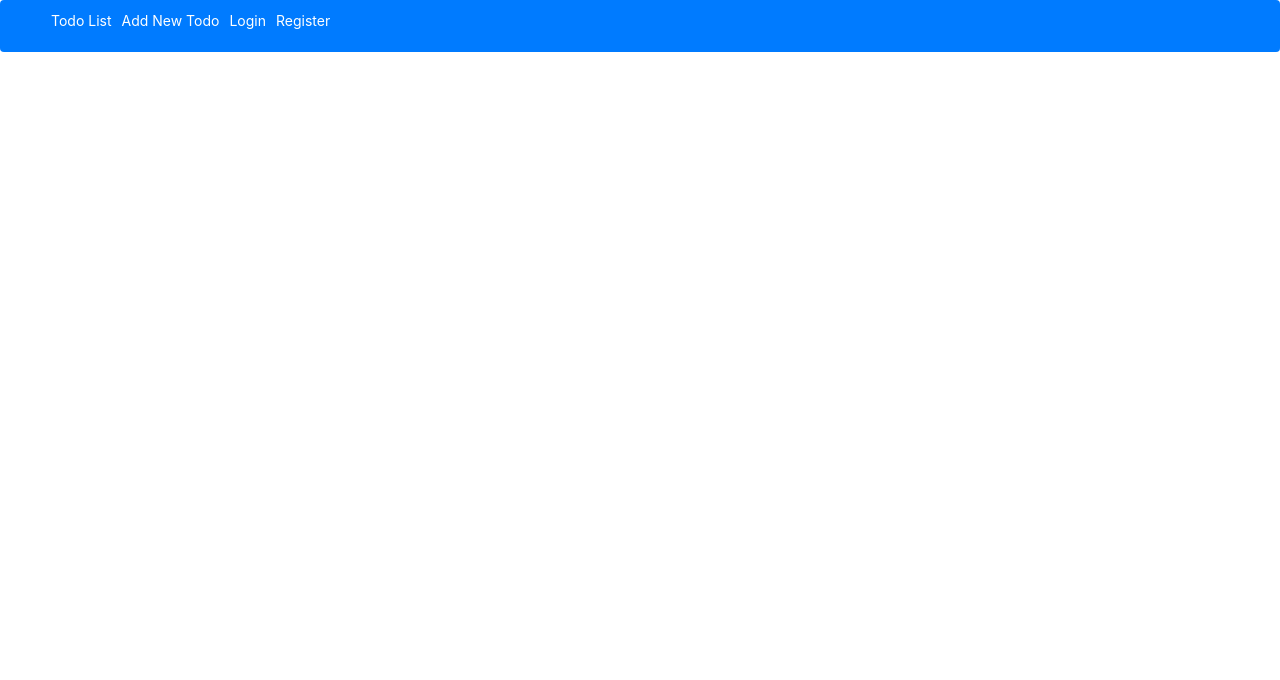
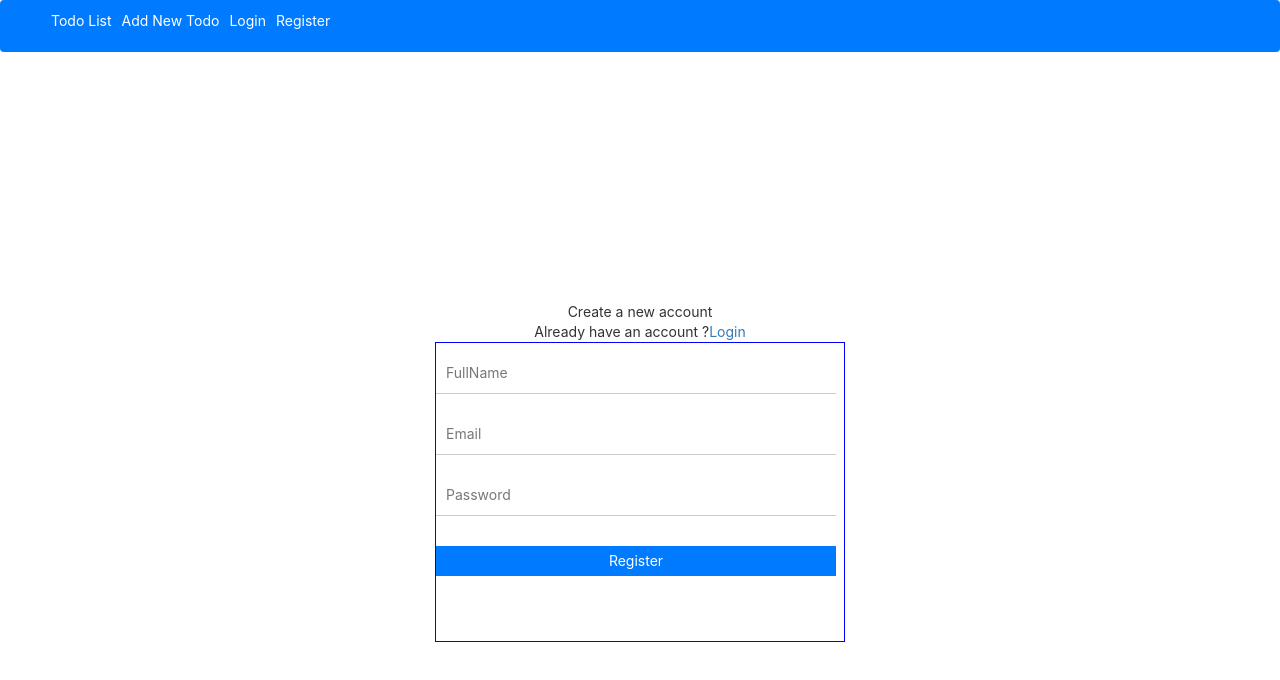
Before and after one commit to thakurankit6767/Todo_Assignment, a React (Create React App) app in the folder frontend/: page /register in a window 1280 px wide. Shown: the top 680 px of the page. Built offline with nearby package versions, Linux system fonts and the light colour scheme.

Commit message:
update login page

```diff
--- a/frontend/src/App.js
+++ b/frontend/src/App.js
@@ -14,17 +14,9 @@ const App = () => {
     <div className="App">
       <Header />
       <Routes>
-        {/* <Route
-          exact
-          path="/"
-          element={user && user._id ? <Todo /> : <Login />}
-        /> */}
+        <Route path="/" element={user && user._id ? <Todo /> : <Login />} />
         <Route path="/addtodo" element={<AddTodo />} />
-        <Route path="/" element={<Todo />} />
-        <Route
-          path="/login"
-          element={<Login setLoginUser={setLoginUser} />}
-        />
+        <Route path="/Login" element={<Login setLoginUser={setLoginUser} />} />
         <Route path="/register" element={<Register />} />
       </Routes>
     </div>
--- a/frontend/src/components/Header.jsx
+++ b/frontend/src/components/Header.jsx
@@ -1,36 +1,48 @@
-
-
 import React from "react";
 import "./css/Navbar.css";
 import { Link } from "react-router-dom";
 
 const Header = () => {
   return (
-    <nav className="navbar"> {/* Add the CSS class name */}
-  <ul className="navbar-list"> {/* Add the CSS class name */}
-    <li className="navbar-item"> {/* Add the CSS class name */}
-      <Link to="/" className="navbar-link"> {/* Add the CSS class name */}
+    <nav className="navbar">
+
+
+      <ul className="navbar-list">
+        {" "}
+
+        <li className="navbar-item">
+
+
+          <Link to="/" className="navbar-link">
+
+
             Todo List
           </Link>
         </li>
-    <li className="navbar-item"> {/* Add the CSS class name */}
-      <Link to="/addtodo" className="navbar-link"> {/* Add the CSS class name */}
+        <li className="navbar-item">
+
+
+          <Link to="/addtodo" className="navbar-link">
+
+
             Add New Todo
           </Link>
         </li>
-    <li className="navbar-item"> {/* Add the CSS class name */}
-      <Link to="/login" className="navbar-link"> {/* Add the CSS class name */}
+        <li className="navbar-item">
+          {" "}
+          {/* Add the CSS class name */}
+          <Link to="/login" className="navbar-link">
+
             Login
           </Link>
         </li>
-    <li className="navbar-item"> {/* Add the CSS class name */}
-      <Link to="/register" className="navbar-link"> {/* Add the CSS class name */}
+        <li className="navbar-item">
+          <Link to="/register" className="navbar-link">
             Register
           </Link>
         </li>
       </ul>
     </nav>
-
   );
 };
 
--- a/frontend/src/components/Login.jsx
+++ b/frontend/src/components/Login.jsx
@@ -2,9 +2,10 @@ import React, { useState } from "react";
 import axios from "axios";
 import { useNavigate, Link } from "react-router-dom";
 import "./css/Login.css";
+
 const Login = ({ setLoginUser }) => {
   const [user, setUser] = useState({
-    name: "",
+    email: "",
     password: "",
   });
   const handleChange = (e) => {
@@ -14,6 +15,14 @@ const Login = ({ setLoginUser }) => {
       [name]: value,
     });
   };
+
+  // const login = () => {
+  //   axios.post("http://localhost:4000/Login", user).then((res) => {
+  //     alert(res.data.message);
+  //     setLoginUser(res.data.user);
+  //     navigate("/");
+  //   });
+  // };
 
   const login = () => {
     axios.post("http://localhost:4000/Login", user).then((res) => {
@@ -31,8 +40,6 @@ const Login = ({ setLoginUser }) => {
         <div className="login-form">
           <form action="#" autoComplete="off">
             <div>
-              <div>
-                <span></span>
               <input
                 type="text"
                 id="sign-in-email"
@@ -43,10 +50,7 @@ const Login = ({ setLoginUser }) => {
                 placeholder="Your email"
               />
             </div>
-            </div>
             <div>
-              <div>
-
               <input
                 type="password"
                 id="sign-in-password"
@@ -56,7 +60,6 @@ const Login = ({ setLoginUser }) => {
                 className="login-input"
                 placeholder="Your password"
               />
-              </div>
             </div>
             <div>
               <div>
@@ -77,4 +80,5 @@ const Login = ({ setLoginUser }) => {
     </>
   );
 };
+
 export default Login;
--- a/frontend/src/components/Register.jsx
+++ b/frontend/src/components/Register.jsx
@@ -1,17 +1,21 @@
 import React, { useState } from "react";
 import axios from "axios";
-import { Link } from "react-router-dom";
+import { Link, useNavigate } from "react-router-dom";
+import "./css/Register.css";
 
 const Register = () => {
+  const navigate = useNavigate();
+
   const [user, setUser] = useState({
     name: "",
     email: "",
     password: "",
   });
+
   const handleChange = (e) => {
     const { name, value } = e.target;
     setUser({
-      ...user, //spread operator
+      ...user,
       [name]: value,
     });
   };
@@ -20,25 +24,29 @@ const Register = () => {
     const { name, email, password } = user;
     if (name && email && password) {
       axios
-        .post("http://localhost:4000/Register", user)
-        .then((res) => console.log(res));
+        .post("http://localhost:4000/register", user)
+        .then((res) => {
+          console.log(res);
+          alert("Registration successful!");
+          navigate("/login");
+        })
+        .catch((err) => console.log(err));
     } else {
-      alert("invalid input");
+      alert("Invalid input");
     }
+  };
+
   return (
     <>
-        <div>
+      <div className="login-container">
         <div>Create a new account</div>
         <span>
-            Already have an account ?
-            <a href="#" target="_blank">
-              Sign in
-            </a>
+          Already have an account ?<Link to="/login">Login</Link>
         </span>
-          <div >
-            <form >
-              <div >
-                <div class=" relative ">
+        <div>
+          <form className="login-form">
+            <div>
+              <div>
                 <input
                   type="text"
                   id="create-account-pseudo"
@@ -46,11 +54,12 @@ const Register = () => {
                   value={user.name}
                   onChange={handleChange}
                   placeholder="FullName"
+                  className="login-input"
                 />
               </div>
             </div>
-              <div >
-                <div class=" relative ">
+            <div>
+              <div>
                 <input
                   type="text"
                   id="create-account-first-name"
@@ -58,23 +67,29 @@ const Register = () => {
                   value={user.email}
                   onChange={handleChange}
                   placeholder="Email"
+                  className="login-input"
                 />
               </div>
             </div>
-              <div >
-                <div class=" relative ">
+            <div>
+              <div>
                 <input
                   type="password"
                   id="create-account-email"
                   name="password"
                   value={user.password}
                   onChange={handleChange}
-                    placeholder="password"
+                  placeholder="Password"
+                  className="login-input"
                 />
               </div>
             </div>
-              <div >
-                <button type="submit" onClick={register}>
+            <div>
+              <button
+                className="register-button"
+                type="button"
+                onClick={register}
+              >
                 Register
               </button>
             </div>
@@ -84,5 +99,5 @@ const Register = () => {
     </>
   );
 };
-};
+
 export default Register;
--- a/frontend/src/components/Todo.jsx
+++ b/frontend/src/components/Todo.jsx
@@ -28,8 +28,6 @@ function Todo() {
       });
   }
 
-
-
   return (
     <div style={divStyle}>
       <Table responsive>
@@ -45,8 +43,6 @@ function Todo() {
               <tr key={todo._id}>
                 <td>{i + 1}</td>
                 <td>{todo.todo}</td>
-
-
               </tr>
             );
           })}
--- /dev/null
+++ b/frontend/src/components/css/Register.css
@@ -0,0 +1,45 @@
+.login-container {
+    display: flex;
+    flex-direction: column;
+    align-items: center;
+    justify-content: center;
+    height: 100vh;
+
+  }
+
+  .login-form {
+    width: 410px;
+    border: 1px solid blue;
+    height: 300px;
+
+  }
+
+  .login-input {
+    margin-bottom: 1rem;
+    padding: 1rem;
+    border: none;
+    border-bottom: 1px solid #ccc;
+    outline: none;
+    width: 400px;
+    font-size:"50px";
+    margin-top:10px
+  }
+
+  .login-input::placeholder {
+    color: #777;
+    font-size:"30px"
+  }
+
+  .register-button {
+    width: 400px;
+    padding: 0.5rem;
+    background-color: #007bff;
+    color: #fff;
+    border: none;
+    cursor: pointer;
+    margin-top:20px
+  }
+
+  .login-button:hover {
+    background-color: #0056b3;
+  }
```
Lines whose indentation alone changed are shown as unchanged.
